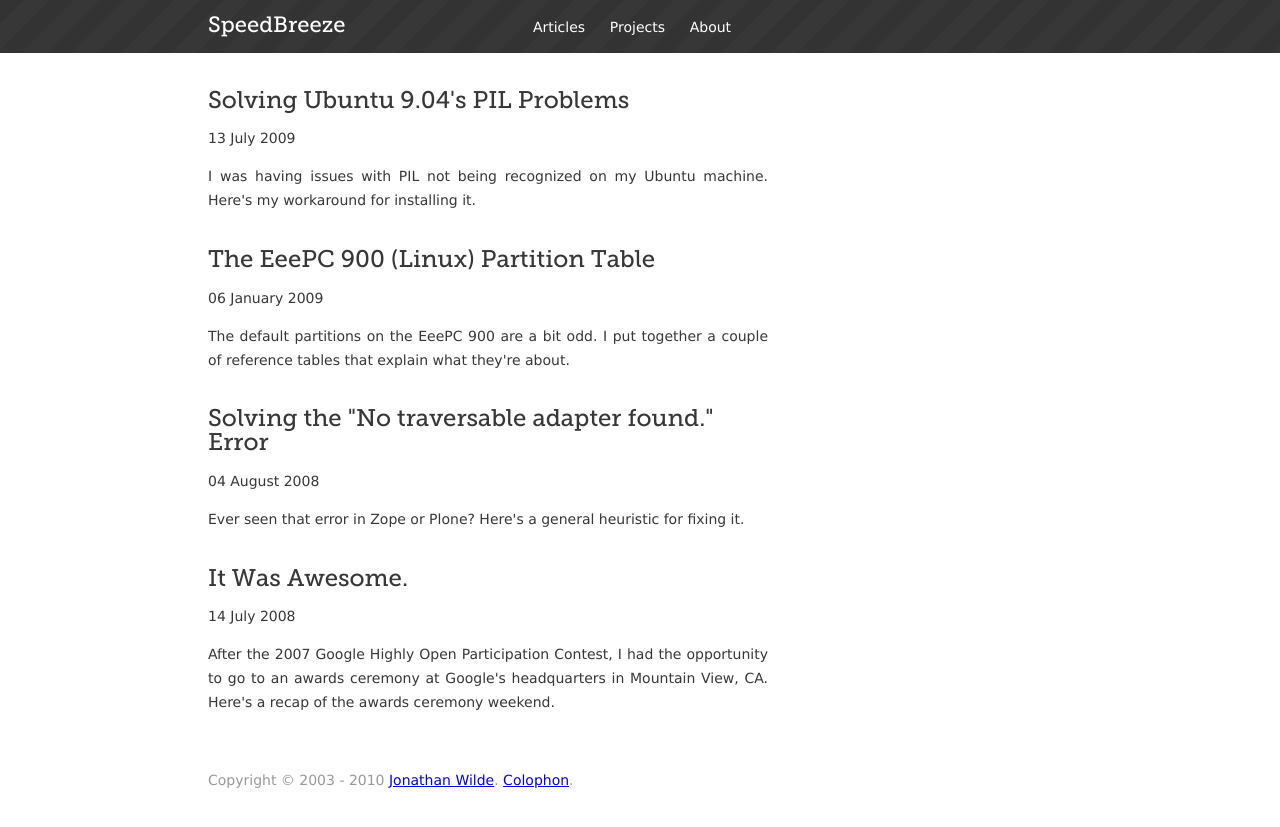
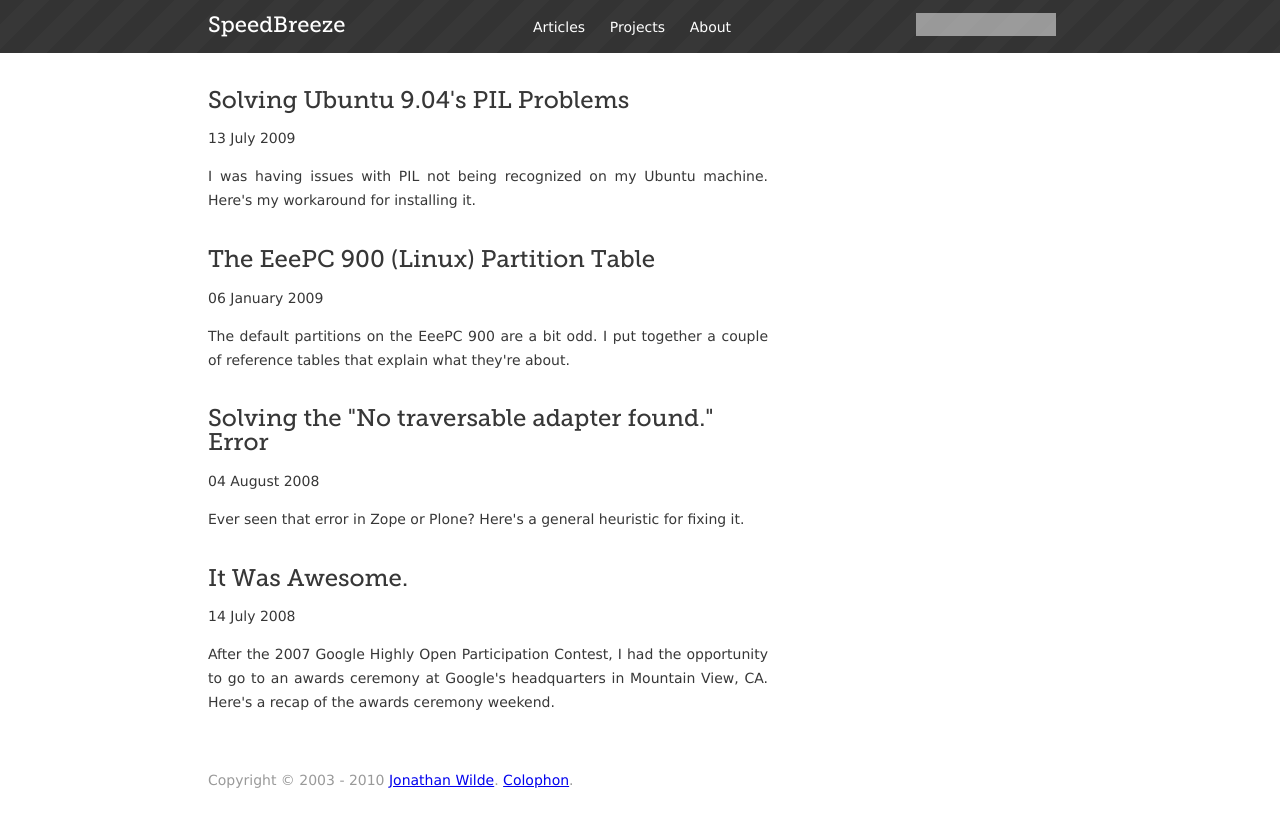
Before and after one commit to hellojwilde/hellojwilde.github.io, a Jekyll site: the page built from index.html, in a window 1280 px wide. Shown: the top 827 px of the page. Built offline with Jekyll 4.4.1, drawn with Linux system fonts in a browser that asks for light colours; comment, search, counter and statistics services are not loaded.

Commit message:
Adding Google CSE.

```diff
--- a/_layouts/default.html
+++ b/_layouts/default.html
@@ -23,6 +23,14 @@
                 <li class="about"><a href="/about.html">About</a></li>
             </ul>
         </div>
+
+        <div id="search">
+            <form action="http://www.google.com/cse" id="cse-search-box">
+                <input type="hidden" name="cx" value="012447384735912804360:xqtroit-oxy" />
+                <input type="hidden" name="ie" value="UTF-8" />
+                <input type="text" name="q" />
+            </form>
+        </div>
     </div></div>
 
     <div id="content"><div class="content">
@@ -38,5 +46,7 @@
             <a href="/colophon.html">Colophon</a>.
         </p>
     </div></div>
+
+    <script type="text/javascript" src="http://www.google.com/cse/brand?form=cse-search-box&lang=en"></script>
 </body>
 </html>
```
